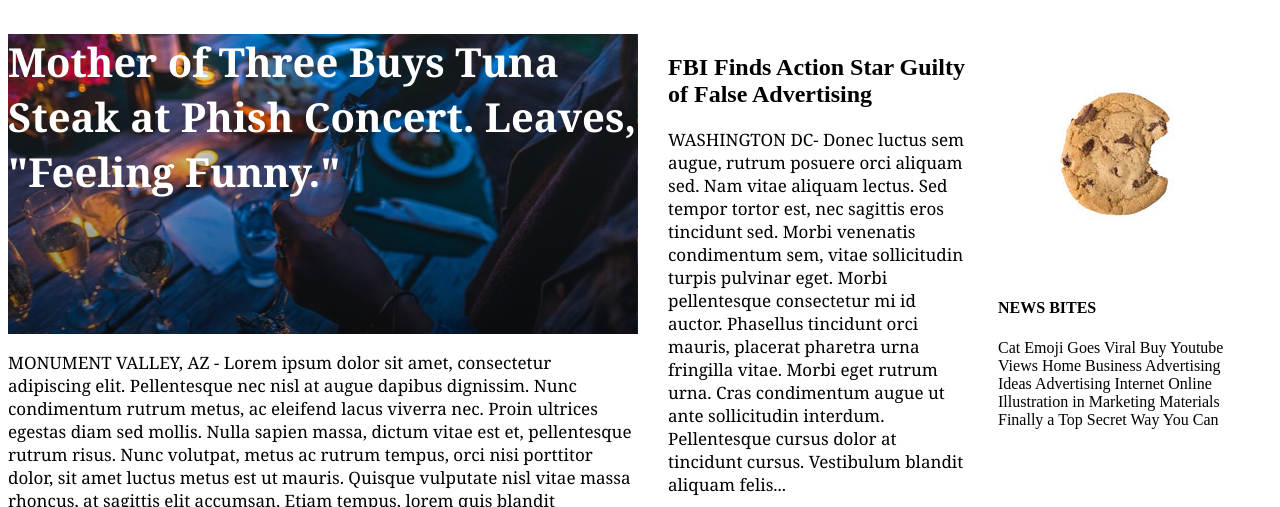
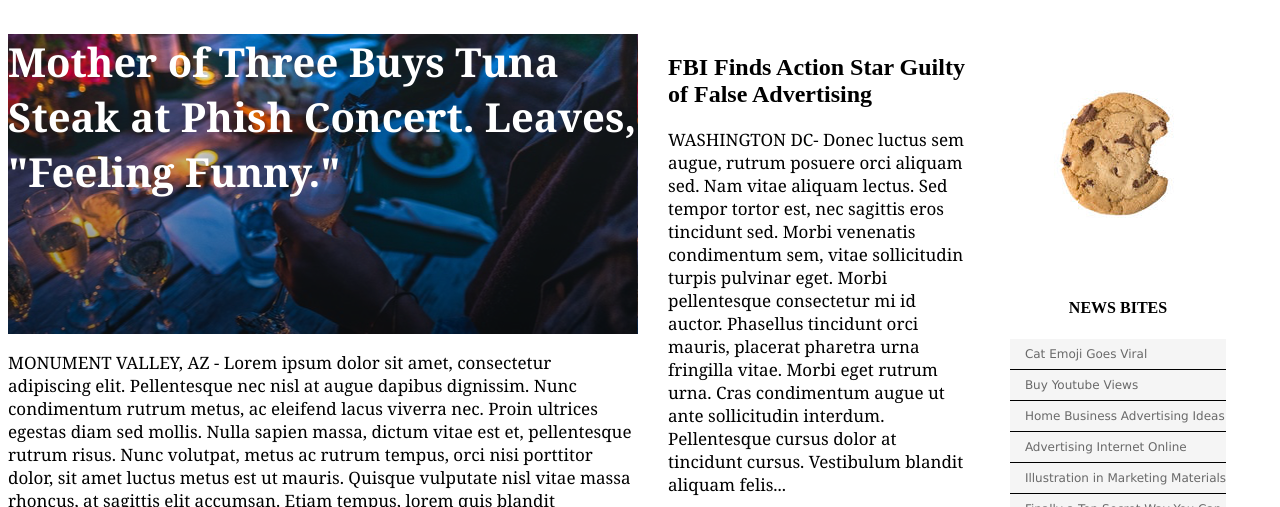
Before and after one commit to kentrepreneur/My_Times, a plain HTML site: page index.html in a window 1280 px wide. Shown: the part 94-601 px from the top of the page. Drawn offline with Linux system fonts and the light colour scheme.

Commit message:
Style News Bites Section, completed step 6.

```diff
--- a/resources/style.css
+++ b/resources/style.css
@@ -150,3 +150,33 @@
   align-items: flex-start;
   justify-content: space-between;
 }
+
+.news-bites {
+  display: flex;
+  flex-direction: column;
+  align-content: space-around;
+  align-items: center;
+  justify-content: space-between;
+  width: 240px;
+}
+
+.header h4 {
+  font-size: 16px;
+  font-weight: bold;
+}
+
+.headlines span {
+  display: flex;
+  flex-direction: column;
+  justify-content: center;
+  align-items: flex-start;
+  height: 30px;
+  background-color: WhiteSmoke;
+  padding-left: 15px;
+  border-bottom: 1px solid black;
+  font-family: Verdana, sans-serif;
+  font-size: 12px;
+  color: DimGray;
+}
+
+/* Footer Section */
```
Also changed, not shown: index.html (+2 -0 lines).
